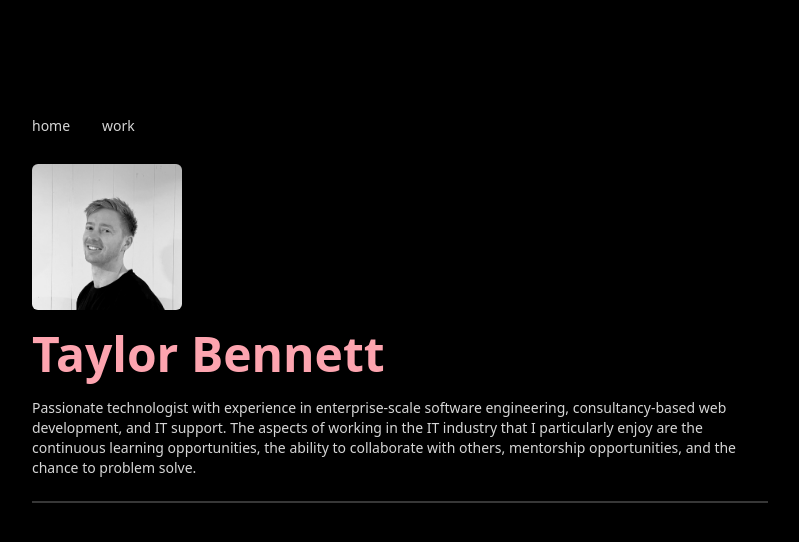
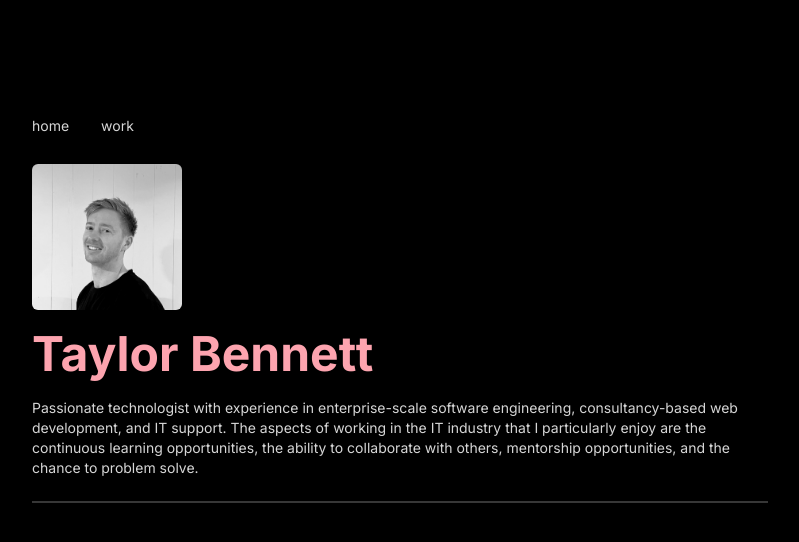
Before and after one commit to Twolar/taylorbennett, a Next.js app: page / in a window 1280 px wide. Shown: the top 542 px of the page, without its empty margins (240-1039 px from the left). Built offline with nearby package versions, Linux system fonts and the light colour scheme.

Commit message:
fix class string interpol

```diff
--- a/app/layout.js
+++ b/app/layout.js
@@ -13,7 +13,7 @@ export default function RootLayout({ children }) {
   return (
     <html lang="en" data-theme="myTheme">
       <body
-        className={`{inter.className} max-w-3xl ml-auto mr-auto p-3 md:mt-20 md:mb-20`}
+        className={`${inter.className} max-w-3xl ml-auto mr-auto p-3 md:mt-20 md:mb-20`}
       >
         <Navbar />
         <div className="container-w-100 p-1">{children}</div>
```
